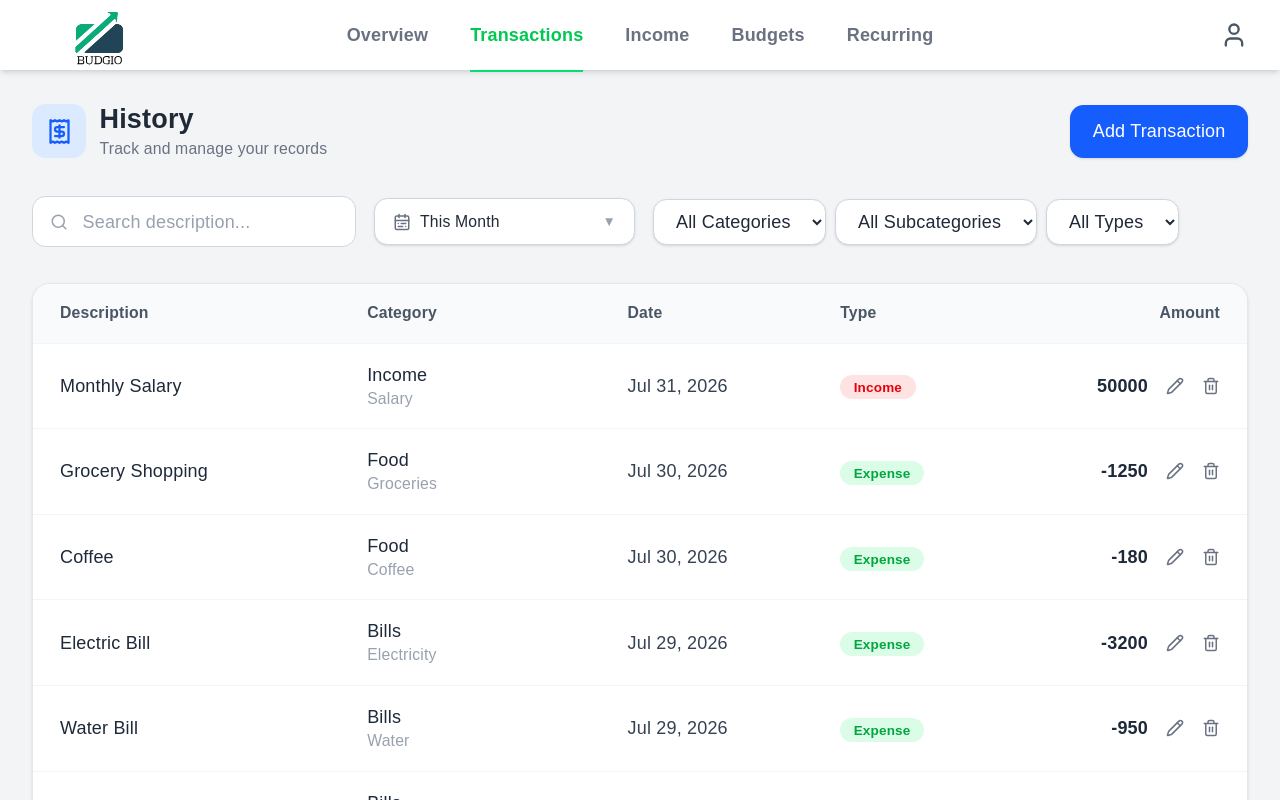
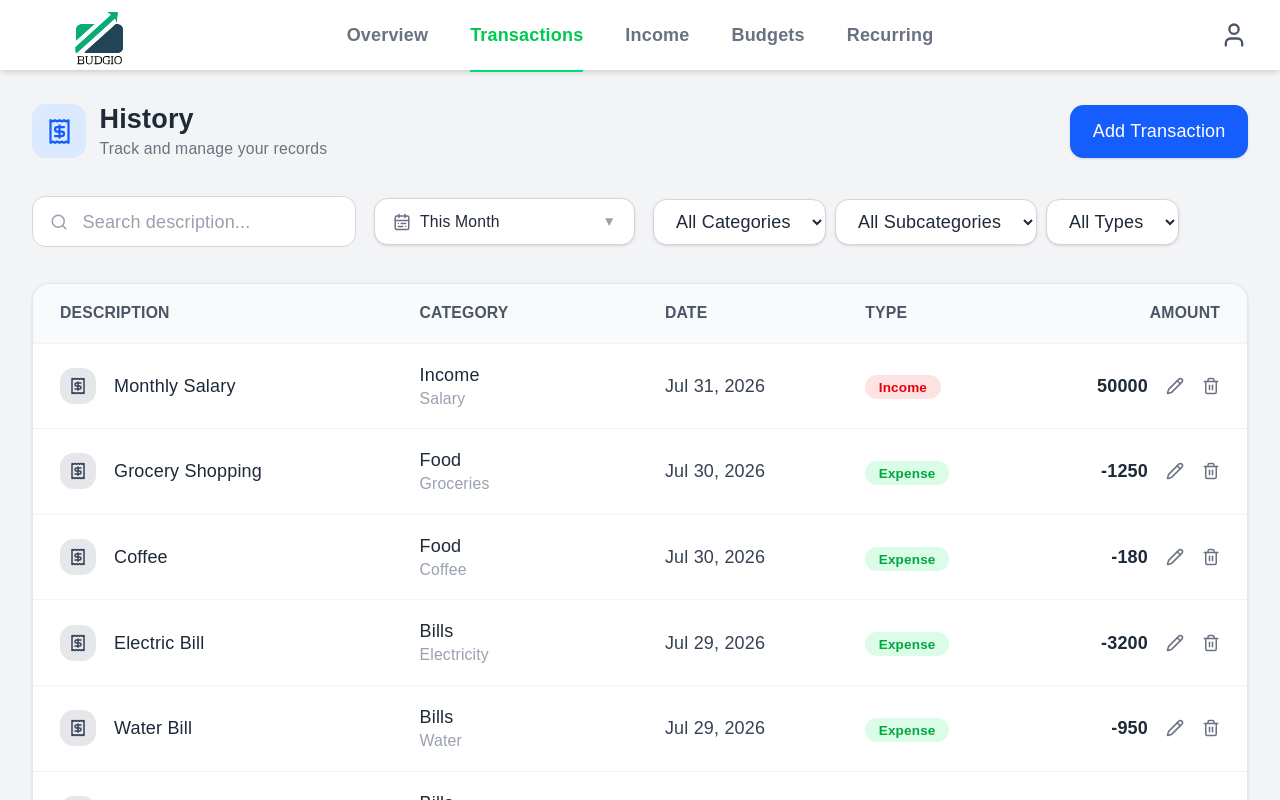
Before and after one commit to pogadoronald-ctrl/Budget-Tracker, a React (Vite) app: page /transactions in a window 1280 px wide. Shown: the top 800 px of the page. Built offline with nearby package versions, Linux system fonts and the light colour scheme.

Commit message:
Added icon in table

```diff
--- a/src/app/features/transactions/Transactions.jsx
+++ b/src/app/features/transactions/Transactions.jsx
@@ -45,11 +45,11 @@ export default function Transactions(){
                 <table className="w-full">
                     <thead className="bg-gray-50">
                         <tr className="text-left text-sm text-gray-600">
-                            <th className="px-6 py-4 font-semibold">Description</th>
-                            <th className="px-6 py-4 font-semibold">Category</th>
-                            <th className="px-6 py-4 font-semibold">Date</th>
-                            <th className="px-6 py-4 font-semibold">Type</th>
-                            <th className="px-6 py-4 font-semibold text-right">Amount</th>
+                            <th className="px-6 py-4 font-semibold">DESCRIPTION</th>
+                            <th className="px-6 py-4 font-semibold">CATEGORY</th>
+                            <th className="px-6 py-4 font-semibold">DATE</th>
+                            <th className="px-6 py-4 font-semibold">TYPE</th>
+                            <th className="px-6 py-4 font-semibold text-right">AMOUNT</th>
                         </tr>
                     </thead>
 
@@ -60,7 +60,12 @@ export default function Transactions(){
                                 className="border-t border-gray-100 hover:bg-gray-50"
                             >
                                 <td className="px-6 py-4 font-medium text-gray-800">
-                                    {transaction.description}
+                                    <div className="flex gap-4 items-center">
+                                        <div className="text-s text-gray-700 bg-gray-200 rounded-xl px-2 py-2">
+                                            <LuReceipt />
+                                        </div>
+                                        {transaction.description}
+                                    </div>
                                 </td>
 
                                 <td className="px-6 py-4">
```
